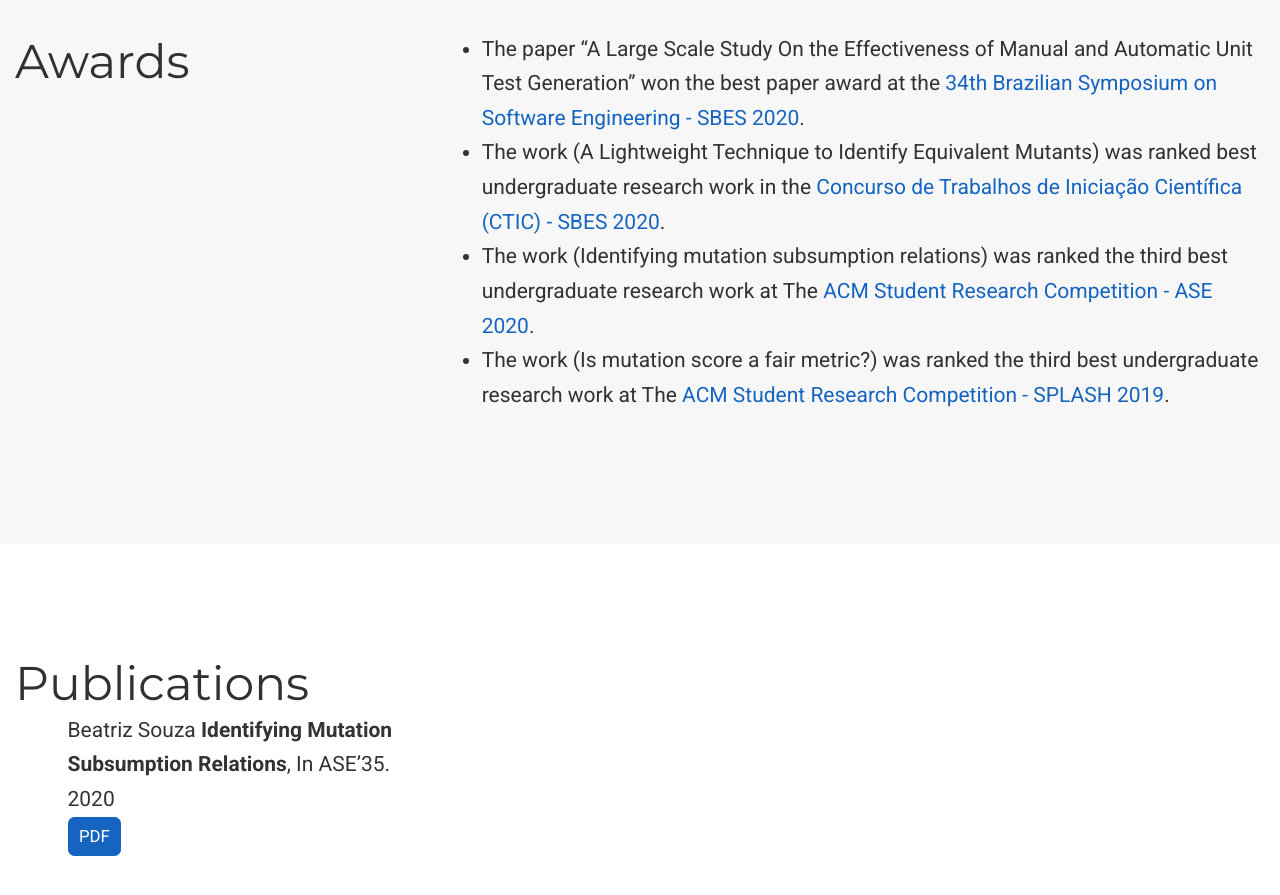
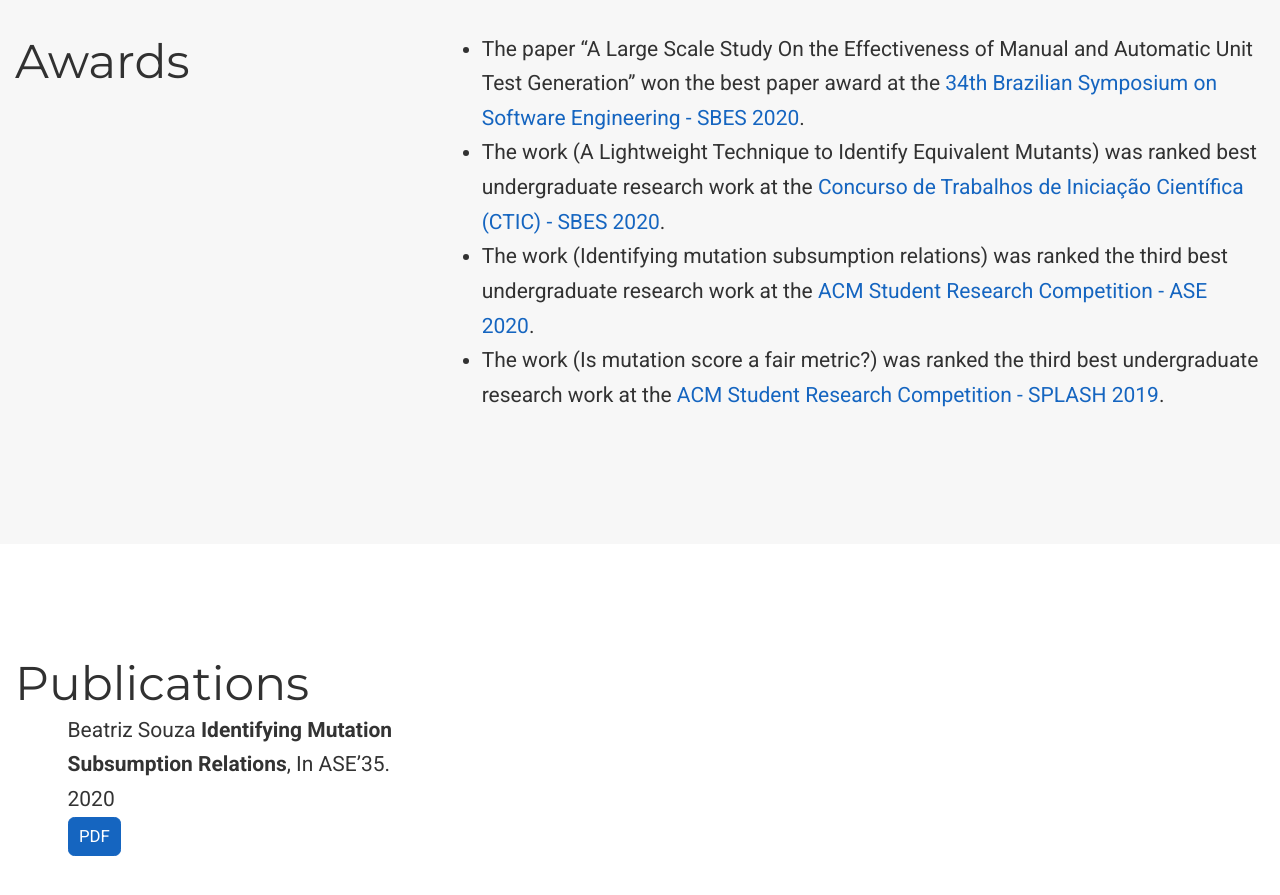
Before and after one commit to biabs1/biabs1.github.io, a plain HTML site: page index.html in a window 1280 px wide. Shown: the part 1020-1915 px from the top of the page. Drawn offline with nearby package versions, Linux system fonts and the light colour scheme; some icons are missing.

Commit message:
Fix typo

```diff
--- a/index.html
+++ b/index.html
@@ -664,11 +664,11 @@
 
 <li><p>The paper &ldquo;A Large Scale Study On the Effectiveness of Manual and Automatic Unit Test Generation&rdquo; won the best paper award at the <a href="https://cbsoft2020.imd.ufrn.br/sbes-pesquisa.php" target="_blank" rel="noopener">34th Brazilian Symposium on Software Engineering - SBES 2020</a>.</p></li>
 
-<li><p>The work (A Lightweight Technique to Identify Equivalent Mutants) was ranked best undergraduate research work in the <a href="https://cbsoft2020.imd.ufrn.br/sbes-ctic.php" target="_blank" rel="noopener">Concurso de Trabalhos de Iniciação Científica (CTIC) - SBES 2020</a>.</p></li>
+<li><p>The work (A Lightweight Technique to Identify Equivalent Mutants) was ranked best undergraduate research work at the <a href="https://cbsoft2020.imd.ufrn.br/sbes-ctic.php" target="_blank" rel="noopener">Concurso de Trabalhos de Iniciação Científica (CTIC) - SBES 2020</a>.</p></li>
 
-<li><p>The work (Identifying mutation subsumption relations) was ranked the third best undergraduate research work at The <a href="https://conf.researchr.org/track/ase-2020/ase-2020-student-research-competition" target="_blank" rel="noopener">ACM Student Research Competition - ASE 2020</a>.</p></li>
+<li><p>The work (Identifying mutation subsumption relations) was ranked the third best undergraduate research work at the <a href="https://conf.researchr.org/track/ase-2020/ase-2020-student-research-competition" target="_blank" rel="noopener">ACM Student Research Competition - ASE 2020</a>.</p></li>
 
-<li><p>The work (Is mutation score a fair metric?) was ranked the third best undergraduate research work at The <a href="https://2019.splashcon.org/track/splash-2019-SRC" target="_blank" rel="noopener">ACM Student Research Competition - SPLASH 2019</a>.</p></li>
+<li><p>The work (Is mutation score a fair metric?) was ranked the third best undergraduate research work at the <a href="https://2019.splashcon.org/track/splash-2019-SRC" target="_blank" rel="noopener">ACM Student Research Competition - SPLASH 2019</a>.</p></li>
 
 </ul>
 
```
